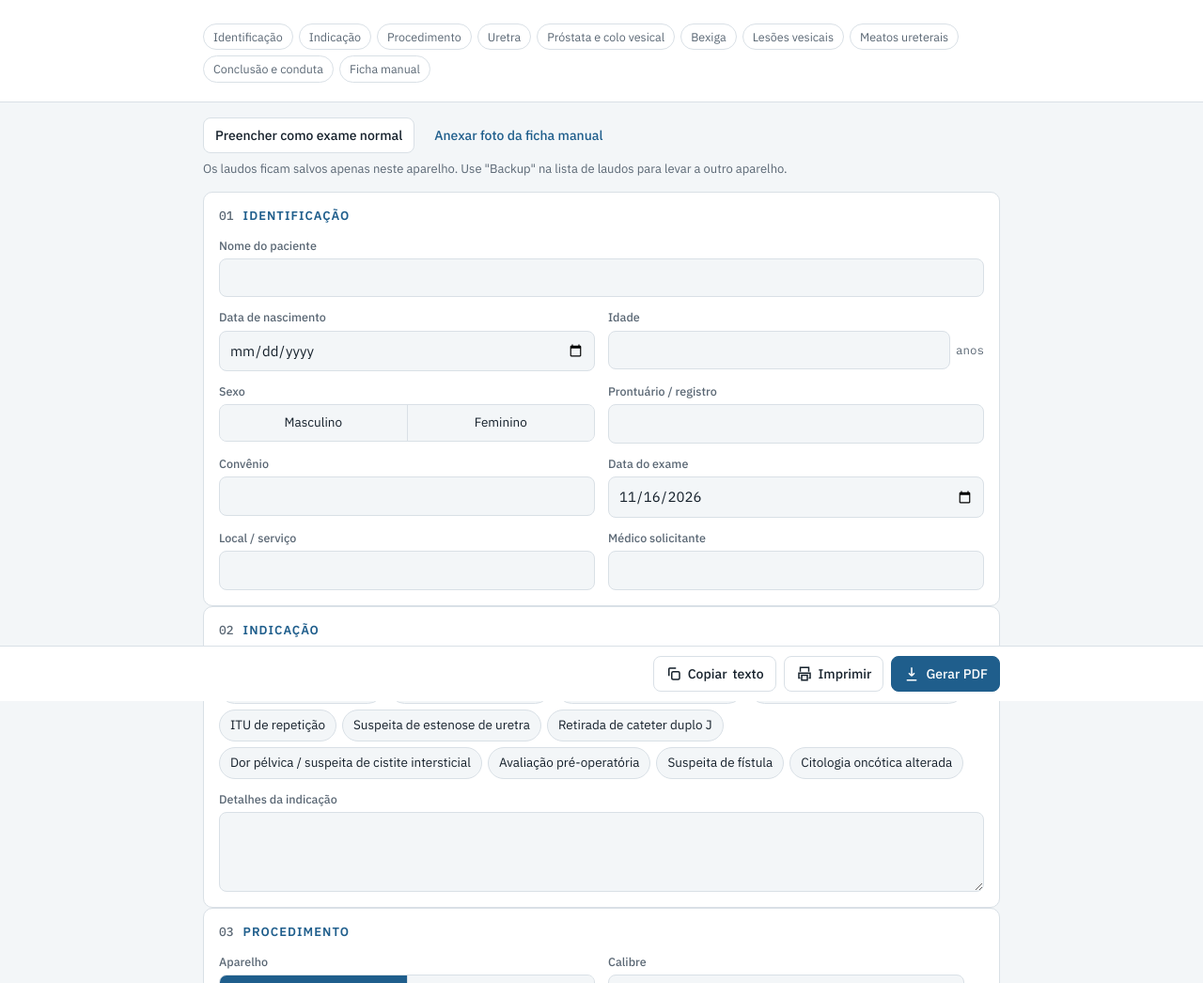
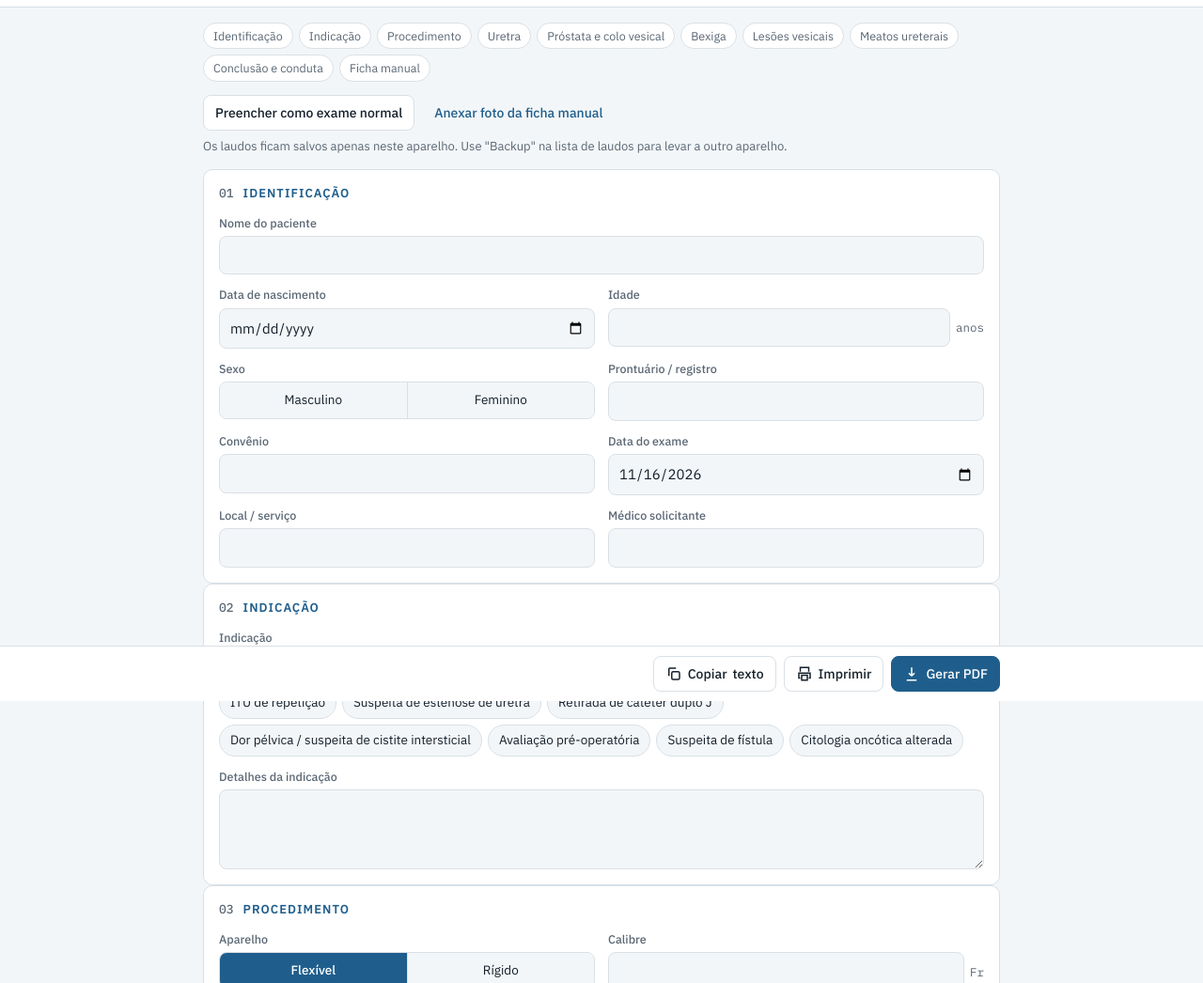
Before and after one commit to abedaniel1977/laudo-cistoscopia, a plain HTML site: page index.html in a window 1280 px wide. Shown: the part 54-1100 px from the top of the page at 94% size. Drawn offline with Linux system fonts and the light colour scheme.

Commit message:
Seções do topo em várias linhas, fora da barra fixa
Co-Authored-By: Claude Opus 5.5 <noreply@anthropic.com>
Claude-Session: https://claude.ai/code/session_01NhRSqf2n48RS9qrYfp6vZi

```diff
--- a/index.html
+++ b/index.html
@@ -38,7 +38,7 @@ button,input,select,textarea{font:inherit;color:inherit}
 
 /* top bar */
 .bar{position:sticky;top:env(safe-area-inset-top,0px);z-index:9;background:var(--surface);border-bottom:1px solid var(--line)}
-.bar .wrap{display:flex;align-items:center;gap:12px;padding-block:10px}
+.bar .wrap.top{display:flex;align-items:center;gap:12px;padding-block:10px}
 .brand{display:flex;flex-direction:column;min-width:0;flex:1}
 .brand b{font-size:16px;letter-spacing:.01em}
 .brand span{font-size:12.5px;color:var(--muted);white-space:nowrap;overflow:hidden;text-overflow:ellipsis}
@@ -51,17 +51,15 @@ button,input,select,textarea{font:inherit;color:inherit}
 .btn:focus-visible,.chip:focus-visible,input:focus-visible,select:focus-visible,textarea:focus-visible{outline:2px solid var(--accent);outline-offset:2px}
 .btn svg{width:18px;height:18px;flex:none}
 
-.jump{display:flex;gap:6px;overflow-x:auto;padding-block:8px 10px;scrollbar-width:none}
-.jump::-webkit-scrollbar{display:none}
+.jump{display:flex;flex-wrap:wrap;gap:6px;min-width:0}
 .jump a{flex:none;font-size:12.5px;color:var(--muted);text-decoration:none;padding:4px 10px;border-radius:99px;border:1px solid var(--line);background:var(--surface)}
 .jump a:hover{color:var(--accent);border-color:var(--accent)}
-@media (min-width:641px){.jump{flex-wrap:wrap;overflow:visible}}
 
 main{padding-block:16px 120px;display:flex;flex-direction:column;gap:14px}
 .quick{display:flex;flex-wrap:wrap;gap:8px;align-items:center}
 .quick .hint{font-size:13px;color:var(--muted);flex-basis:100%}
 
-section.card{background:var(--surface);border:1px solid var(--line);border-radius:var(--r);padding:16px;scroll-margin-top:130px}
+section.card{background:var(--surface);border:1px solid var(--line);border-radius:var(--r);padding:16px;scroll-margin-top:80px}
 .card h2{margin:0 0 12px;font-size:13px;font-weight:600;text-transform:uppercase;letter-spacing:.08em;color:var(--accent);display:flex;align-items:center;gap:10px}
 .card h2 .n{font-family:var(--font-mono);font-weight:500;color:var(--muted);letter-spacing:0}
 .card h2 .sp{flex:1}
@@ -160,16 +158,16 @@ textarea{min-height:76px;resize:vertical}
 <body>
 
 <header class="bar">
-  <div class="wrap">
+  <div class="wrap top">
     <div class="brand"><b>Laudo de Cistoscopia</b><span id="hdrPatient">Novo laudo</span></div>
     <span class="status hide-s" id="saveState">salvo neste aparelho</span>
     <button class="btn" id="btnNew" type="button" title="Novo laudo"><svg viewBox="0 0 24 24" fill="none" stroke="currentColor" stroke-width="2"><path d="M12 5v14M5 12h14"/></svg><span class="hide-s">Novo</span></button>
     <button class="btn" id="btnList" type="button"><svg viewBox="0 0 24 24" fill="none" stroke="currentColor" stroke-width="2"><path d="M4 6h16M4 12h16M4 18h10"/></svg>Laudos</button>
   </div>
-  <div class="wrap"><nav class="jump" id="jump" aria-label="Seções"></nav></div>
 </header>
 
 <main class="wrap" id="form">
+  <nav class="jump" id="jump" aria-label="Seções"></nav>
   <div class="quick">
     <button class="btn" type="button" id="btnNormal">Preencher como exame normal</button>
     <button class="btn ghost" type="button" id="btnPhotoTop">Anexar foto da ficha manual</button>
--- a/sw.js
+++ b/sw.js
@@ -1,5 +1,5 @@
 // Cache do app para funcionar sem internet. Aumente a versão a cada atualização.
-const CACHE = "laudo-cistoscopia-v2";
+const CACHE = "laudo-cistoscopia-v3";
 const FILES = ["./", "index.html", "jspdf.umd.min.js", "manifest.webmanifest", "icons/icon.svg", "icons/icon-192.png", "icons/icon-512.png"];
 self.addEventListener("install", e => { e.waitUntil(caches.open(CACHE).then(c => c.addAll(FILES))); self.skipWaiting(); });
 self.addEventListener("activate", e => { e.waitUntil(caches.keys().then(ks => Promise.all(ks.filter(k => k !== CACHE).map(k => caches.delete(k))))); self.clients.claim(); });
```
